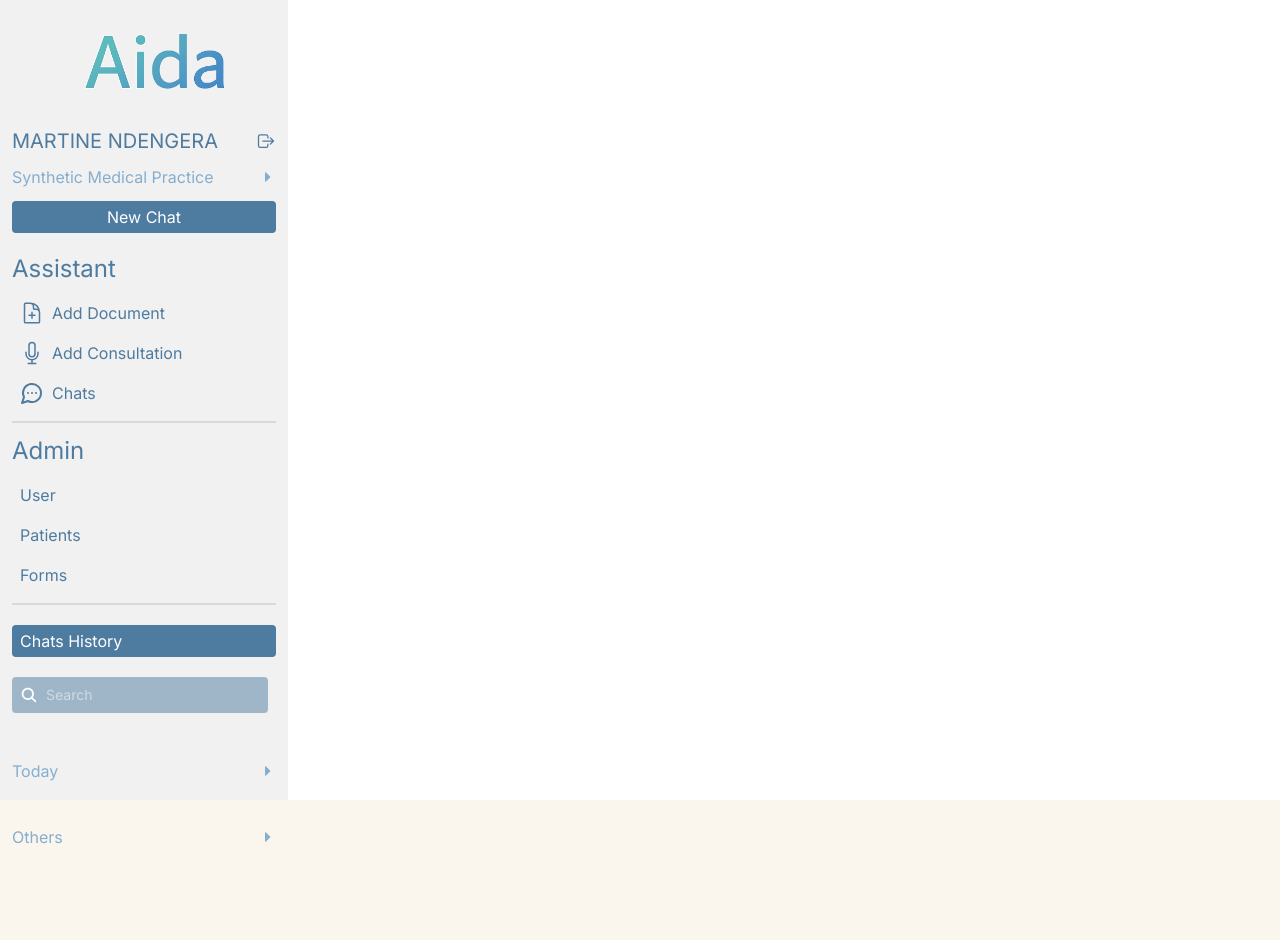
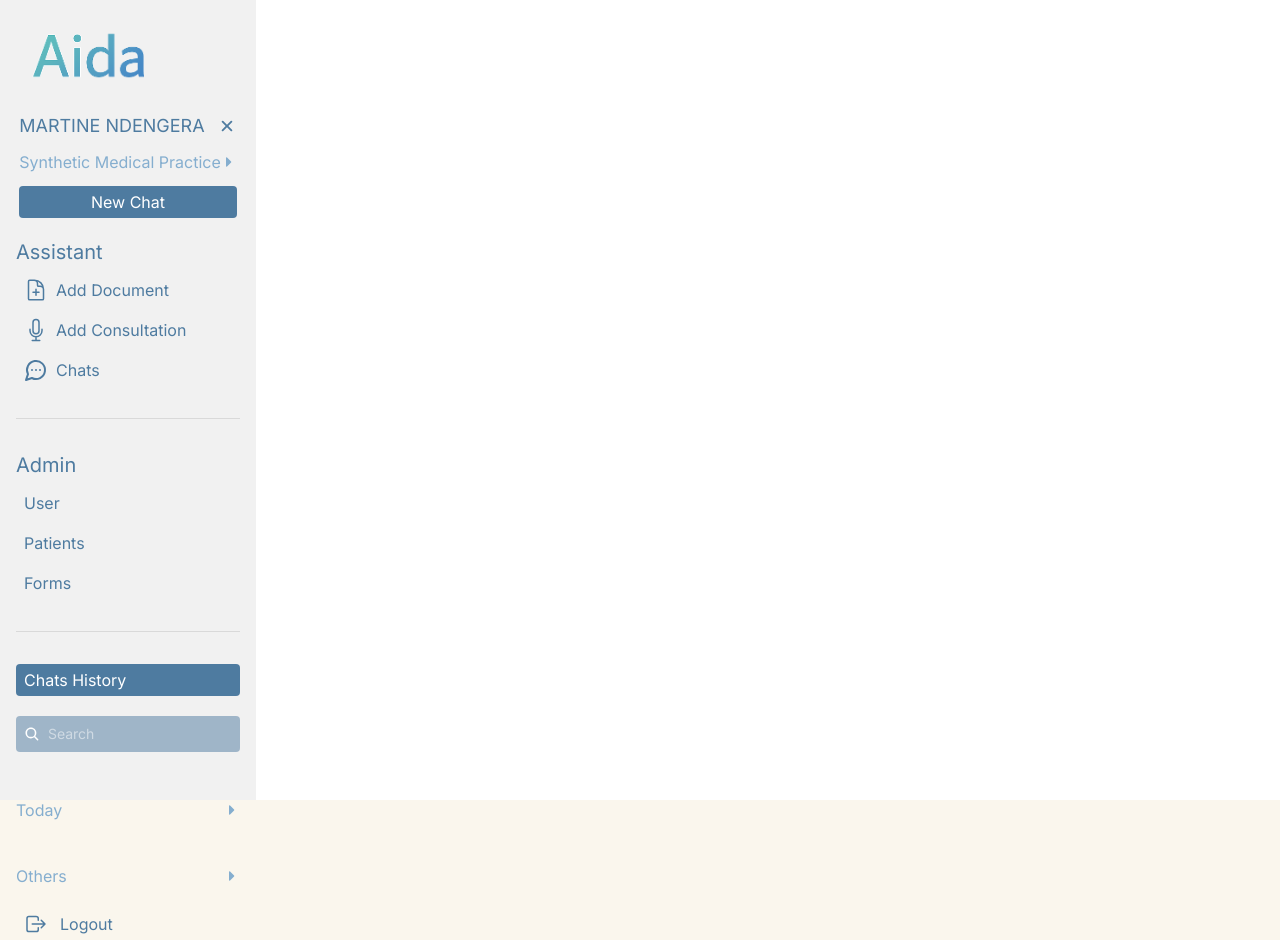
Before and after one commit to Alpha-Bytes-Department/Sixtine_AI, a React (Vite) app: page /dashboard in a window 1280 px wide. Before the commit the page ends 861 px from the top, so only its background shows below. Built offline with nearby package versions, Linux system fonts and the light colour scheme.

Commit message:
Enhance SideNav with mobile navigation and search functionality; update Dashboard layout

```diff
--- a/src/components/shared/SideNav/SideNav.tsx
+++ b/src/components/shared/SideNav/SideNav.tsx
@@ -1,36 +1,67 @@
-import { IoLogOutOutline } from "react-icons/io5";
-import { Link, NavLink, useNavigate } from "react-router";
-import { HiOutlineDocumentPlus } from "react-icons/hi2";
-import { HiOutlineMicrophone } from "react-icons/hi2";
+import {  IoSearch, IoClose, IoLogOutOutline } from "react-icons/io5";
+import { HiOutlineDocumentPlus, HiOutlineMicrophone } from "react-icons/hi2";
 import { LuMessageCircleMore } from "react-icons/lu";
 import { FaCaretRight } from "react-icons/fa";
+import { GiHamburgerMenu } from "react-icons/gi";
 import { useState } from "react";
-import { IoSearch } from "react-icons/io5";
+import { Link, NavLink, useNavigate } from "react-router";
 
 const SideNav = () => {
   const navigate = useNavigate();
   const [searchTerm, setSearchTerm] = useState("");
+  const [isOpen, setIsOpen] = useState(false);
 
-  const handleNavigateChat = () => {
-    navigate("/dashboard/chat");
-  };
+  const handleNavigateChat = () => navigate("/dashboard/chat");
 
   return (
-    <div className="bg-[#f1f1f1] w-72 p-3 h-full flex flex-col  items-center gap-5  left-0">
-      <div>
-        <img src="/Images/logo/img2.png" alt="logo" className="w-40 h-auto" />
+    <div className="">
+      {/* ======= Mobile Navigation Bar ======= */}
+      <div className="lg:hidden bg-[#f1f1f1] w-full p-4 flex justify-between items-center border-b border-[#D9D9D9] relative z-50">
+        <button
+          className="text-[#4E7BA0] text-2xl transition-transform duration-300 ease-in-out"
+          onClick={() => setIsOpen(!isOpen)}
+        >
+          {<GiHamburgerMenu />}
+        </button>
+        <img src="/Images/logo/img2.png" alt="logo" className="w-24 h-auto" />
       </div>
-      <div className="flex flex-col gap-5">
-        <div>
+
+      {/* ======= Overlay for mobile ======= */}
+      {isOpen && (
+        <div
+          className="lg:hidden fixed inset-0 bg-[#4e7ba09d] bg-opacity-50 z-50"
+          onClick={() => setIsOpen(false)}
+        />
+      )}
+
+      {/* ======= Sidebar ======= */}
+      <div
+        className={`fixed lg:static top-0 left-0 h-full  z-50 bg-[#f1f1f1] p-4 flex flex-col items-center gap-5 transition-all duration-300 ease-in-out
+        ${
+          isOpen
+            ? "translate-x-0 w-64"
+            : "-translate-x-full lg:translate-x-0 lg:w-64"
+        }`}
+      >
+        {/* ========== Logo (Desktop only) ========== */}
+        <div className="hidden lg:flex justify-between items-center w-full">
+          <img src="/Images/logo/img2.png" alt="logo" className="w-32 h-auto" />
+        </div>
+
+        {/* ========== User Info ========== */}
+        <div className="">
           <div className="flex justify-between items-center gap-1">
             <Link
               to={"/dashboard/profile"}
-              className="text-[#4E7BA0] text-xl truncate w-60"
+              className="text-[#4E7BA0] text-lg truncate"
             >
               MARTINE NDENGERA
             </Link>
-            <button className="cursor-pointer text-[#4E7BA0] text-xl">
-              <IoLogOutOutline />
+            <button
+              onClick={() => setIsOpen(!isOpen)}
+              className="cursor-pointer text-[#4E7BA0] text-xl"
+            >
+              <IoClose />
             </button>
           </div>
           <div className="text-[#85AECF] mt-2.5 mb-3 flex justify-between items-center cursor-pointer">
@@ -43,9 +74,10 @@ const SideNav = () => {
             New Chat
           </button>
         </div>
-        <div>
-          <div className="flex flex-col gap-3">
-            <h1 className="text-2xl text-[#4E7BA0]">Assistant</h1>
+
+        {/* ========== Assistant Section ========== */}
+        <div className="w-full">
+          <h1 className="text-xl text-[#4E7BA0] mb-2">Assistant</h1>
           <div className="flex flex-col gap-2">
             <NavLink
               to={"/dashboard/add-document"}
@@ -82,9 +114,12 @@ const SideNav = () => {
             </NavLink>
           </div>
         </div>
-          <p className="border-b-2 border-[#D9D9D9] my-3"></p>
-          <div className="flex flex-col gap-3">
-            <h1 className="text-2xl text-[#4E7BA0]">Admin</h1>
+
+        <hr className="border-[#D9D9D9] my-3 w-full" />
+
+        {/* ========== Admin Section ========== */}
+        <div className="w-full">
+          <h1 className="text-xl text-[#4E7BA0] mb-2">Admin</h1>
           <div className="flex flex-col gap-2">
             <NavLink
               to={"/dashboard/users"}
@@ -118,33 +153,42 @@ const SideNav = () => {
             </NavLink>
           </div>
         </div>
-          <p className="border-b-2 border-[#D9D9D9] mt-3"></p>
-        </div>
+
+        <hr className="border-[#D9D9D9] my-3 w-full" />
+
+        {/* ========== Bottom Buttons ========== */}
         <Link
           to={"/dashboard/chats-history"}
           className="bg-[#4E7BA0] text-white rounded-sm w-full px-2 py-1 text-left cursor-pointer"
         >
           Chats History
         </Link>
-        {/* Search Bar */}
-        <div className="mb-4">
-          <div className="flex items-center bg-[#4E7BA080] text-white w-64 gap-2 p-2 rounded">
+
+        {/*=================== Search Bar =================== */}
+        <div className="mb-4 w-full">
+          <div className="flex items-center bg-[#4E7BA080] text-white gap-2 p-2 rounded">
             <IoSearch className="text-lg" />
             <input
               type="text"
               placeholder="Search"
               value={searchTerm}
               onChange={(e) => setSearchTerm(e.target.value)}
-              className=" text-sm border-0 text-white rounded-md focus:outline-none "
+              className="text-sm border-0 text-white bg-transparent w-full focus:outline-none"
             />
           </div>
         </div>
-        <div className="text-[#85AECF] mt-2.5 mb-3 flex justify-between items-center cursor-pointer">
+
+        <div className="text-[#85AECF] mt-2.5 mb-3 flex justify-between items-center cursor-pointer w-full">
           <span>Today</span> <FaCaretRight />
         </div>
-        <div className="text-[#85AECF] mt-2.5 mb-3 flex justify-between items-center cursor-pointer">
+        <div className="text-[#85AECF] mt-2.5  flex justify-between items-center cursor-pointer w-full">
           <span>Others</span> <FaCaretRight />
         </div>
+
+        <button className="flex gap-3 items-center w-full rounded-sm hover:bg-[#C0E0FA] duration-500 cursor-pointer text-[#4E7BA0] px-2 py-1 ">
+          <IoLogOutOutline className="text-2xl" />
+          <span>Logout</span>
+        </button>
       </div>
     </div>
   );
--- a/src/pages/Dashboard/Dashboard.tsx
+++ b/src/pages/Dashboard/Dashboard.tsx
@@ -9,7 +9,7 @@ const Dashboard = () => {
   const setNewPassword = useMatch("/dashboard/set-new-password");
   const passwordResetSuccessful = useMatch("/dashboard/password-update/successful");
   return (
-    <div className="flex w-full h-screen bg-white">
+    <div className="flex lg:flex-row flex-col w-full h-screen bg-white">
       {isLogIn || forgotPassword || OtpVerification || setNewPassword || passwordResetSuccessful ? <></> : <SideNav />}
       <Outlet />
     </div>
```
Lines whose indentation alone changed are shown as unchanged.
